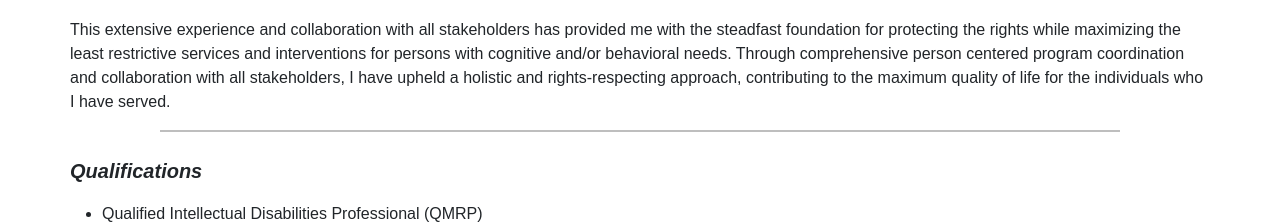
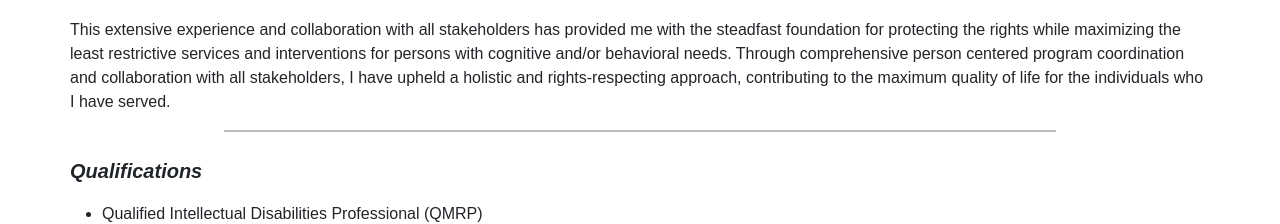
Before and after one commit to devtech77snake/LakesAreaGuardian, a React (Create React App) app: page / in a window 1280 px wide. Shown: the part 885-1109 px from the top of the page. Built offline with nearby package versions, Linux system fonts and the light colour scheme.

Commit message:
#20 update the home file

```diff
--- a/src/components/home.js
+++ b/src/components/home.js
@@ -91,7 +91,7 @@ const Home = () => {
 
 			<hr
 				className="text-center m-auto"
-				style={{ maxWidth: "1300px", fontFamily: "Arial", width: "75%", height: "2px", color: "black", backgroundColor: "black" }}
+				style={{ maxWidth: "1000px", width: "65%", height: "2px", color: "black", backgroundColor: "black" }}
 			/>
 			<br />
 
```
